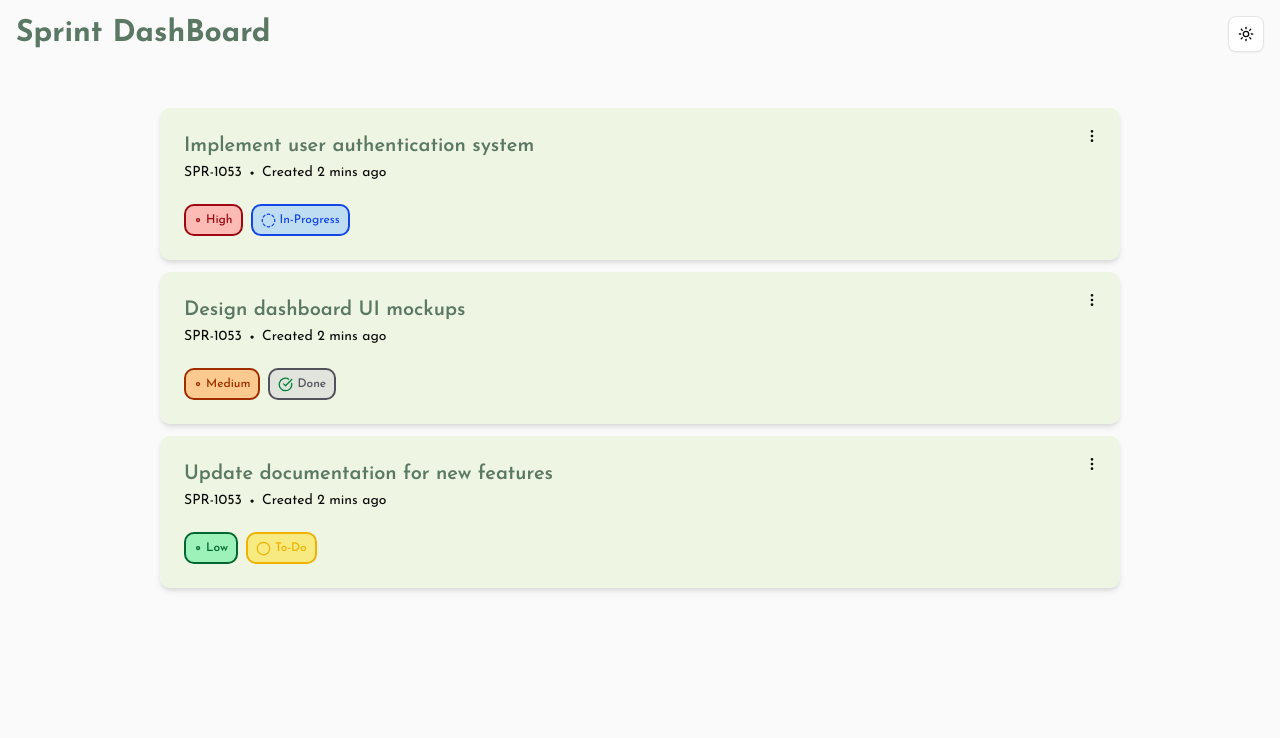
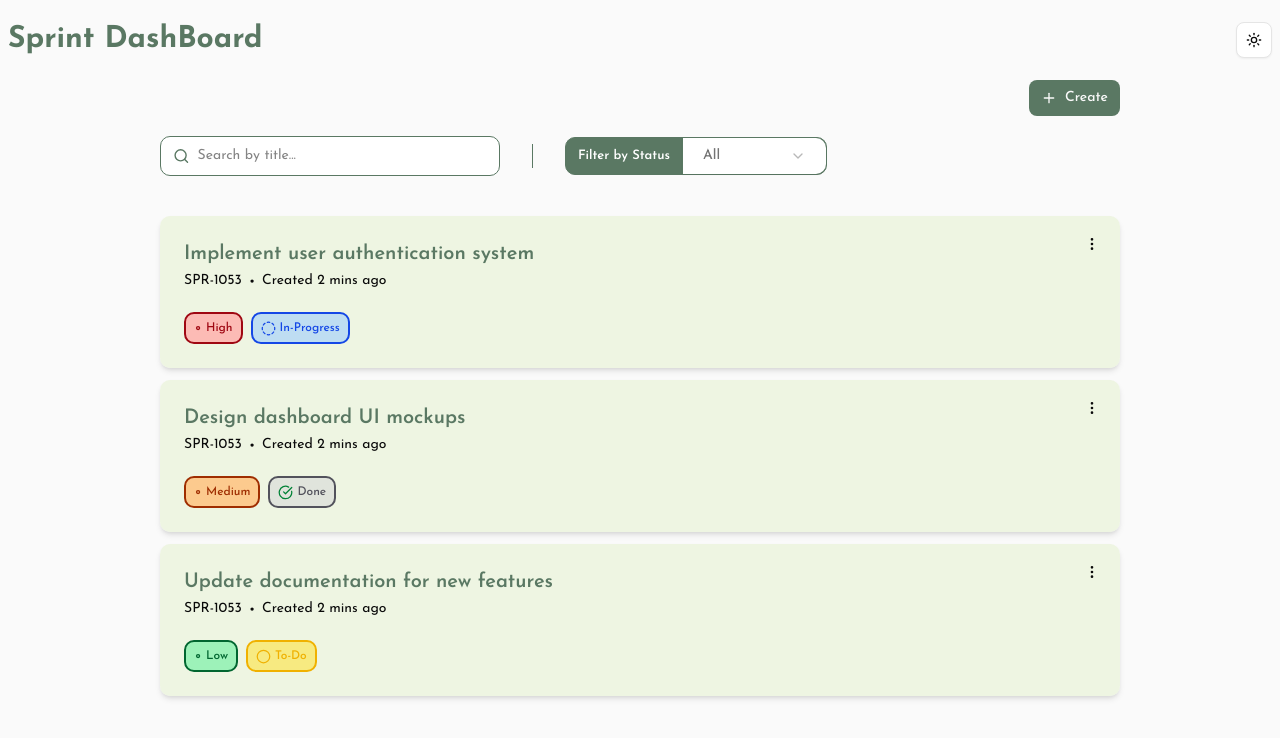
Before and after one commit to UmesiQueen/todo-frontend-app, a Next.js app: page / in a window 1280 px wide. Shown: the top 738 px of the page. Built offline with nearby package versions, Linux system fonts and the light colour scheme.

Commit message:
feat: add create button, search bar, and filter btn to the dashboard

```diff
--- a/src/app/page.tsx
+++ b/src/app/page.tsx
@@ -4,6 +4,8 @@ import {
   CircleDashedIcon,
   CircleIcon,
   CircleCheckBigIcon,
+  PlusIcon,
+  SearchIcon,
 } from "lucide-react";
 import { ModeToggle } from "@/components/toggle-theme";
 
@@ -16,6 +18,14 @@ import {
 } from "@/components/ui/dropdown-menu";
 import { Button } from "@/components/ui/button";
 import { cn } from "@/lib/utils";
+import {
+  Select,
+  SelectContent,
+  SelectItem,
+  SelectTrigger,
+  SelectValue,
+} from "@/components/ui/select";
+import { Separator } from "@/components/ui/separator";
 
 type Task = {
   task_id: number;
@@ -59,15 +69,52 @@ export default function Home() {
   return (
     <div className="min-h-screen bg-zinc-50 font-sans dark:bg-black">
       <header>
-        <nav className="flex justify-between items-center gap-5 p-4">
+        <nav className="flex justify-between items-center gap-5 px-2 h-20 max-w-370 mx-auto">
           <h1 className="text-3xl font-bold text-sage">Sprint DashBoard</h1>
           <ModeToggle />
         </nav>
       </header>
       <main className="px-5 max-w-250 mx-auto">
-        <div>
+        <div className="space-y-5">
+          {/* Create */}
+          <Button className="flex gap-2 items-center bg-sage hover:bg-sage/90 cursor-pointer ml-auto">
+            <PlusIcon />
+            Create
+          </Button>
+
+          <div className="flex gap-x-8 items-center h-10">
+            {/* Search Bar*/}
+            <div className="h-10 w-85 bg-white p-3 border border-sage font-sans rounded-lg font-normal text-sm flex items-center gap-2">
+              <SearchIcon size={18} color="#5A7863" />
+              <input
+                type="text"
+                className="bg-transparent w-full focus:outline-none py-1"
+                placeholder="Search by title..."
+              />
+              <span className="sr-only">Search bar</span>
+            </div>
+            <Separator orientation="vertical" className="h-6! bg-sage" />
+            {/* Filter */}
+            <div className="flex items-center w-fit border border-sage font-medium rounded-lg bg-sage">
+              <span className="px-3 text-[13px] font-semibold h-full text-white">
+                {/* <ListFilterIcon size={15} /> */}
+                Filter by Status
+              </span>
+              <Select>
+                <SelectTrigger className="w-36 grow rounded-none rounded-r-lg border-0 border-l border-sage px-5 focus:ring-0 focus:ring-offset-0 bg-white">
+                  <SelectValue placeholder="All" />
+                </SelectTrigger>
+                <SelectContent className="font-sans">
+                  <SelectItem value="#">All</SelectItem>
+                  <SelectItem value="to-do">To-do</SelectItem>
+                  <SelectItem value="in-progress">In-Progress</SelectItem>
+                  <SelectItem value="done">Done</SelectItem>
+                </SelectContent>
+              </Select>
+            </div>
+          </div>
           {/* Tasks */}
-          <div className="mt-10 flex flex-col gap-3">
+          <div className="my-10 flex flex-col gap-3">
             {tasks.map((task) => (
               <TaskCard key={task.task_id} {...task} />
             ))}
@@ -99,7 +146,7 @@ function TaskCard({ title, project_title, priority_level, status }: Task) {
             <EllipsisVerticalIcon />
           </Button>
         </DropdownMenuTrigger>
-        <DropdownMenuContent>
+        <DropdownMenuContent className="font-sans">
           <DropdownMenuItem>Edit</DropdownMenuItem>
           <DropdownMenuSeparator />
           <DropdownMenuItem className="text-red-500">Delete</DropdownMenuItem>
```
